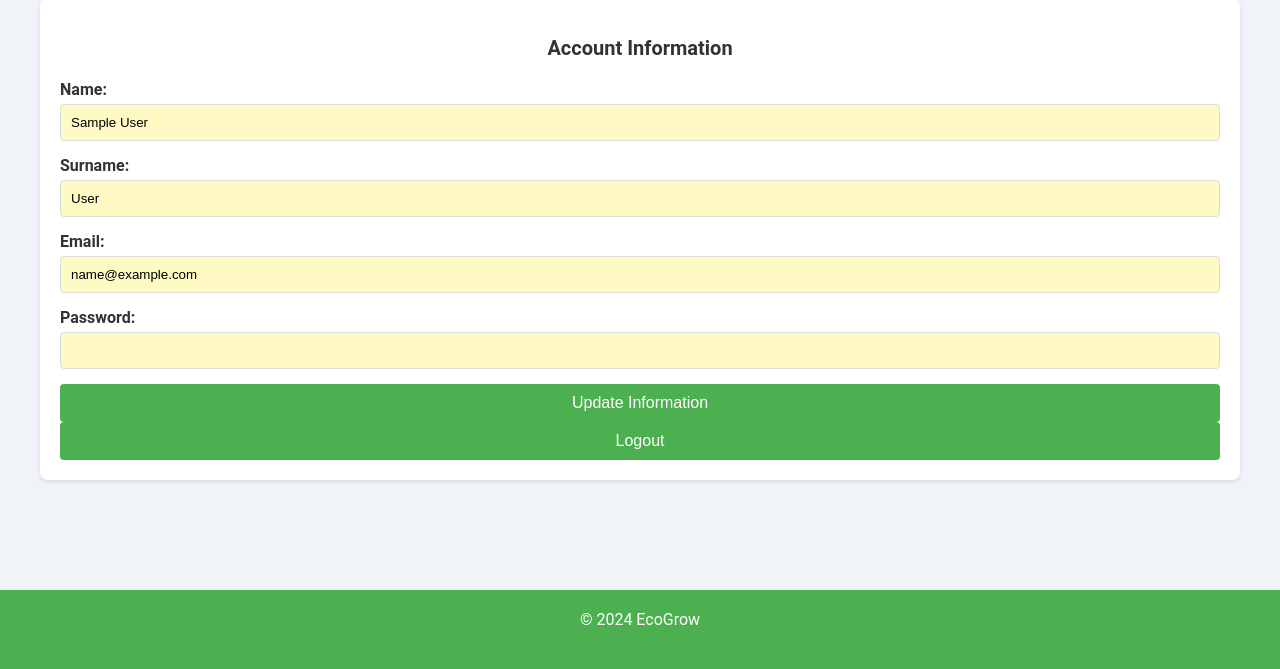
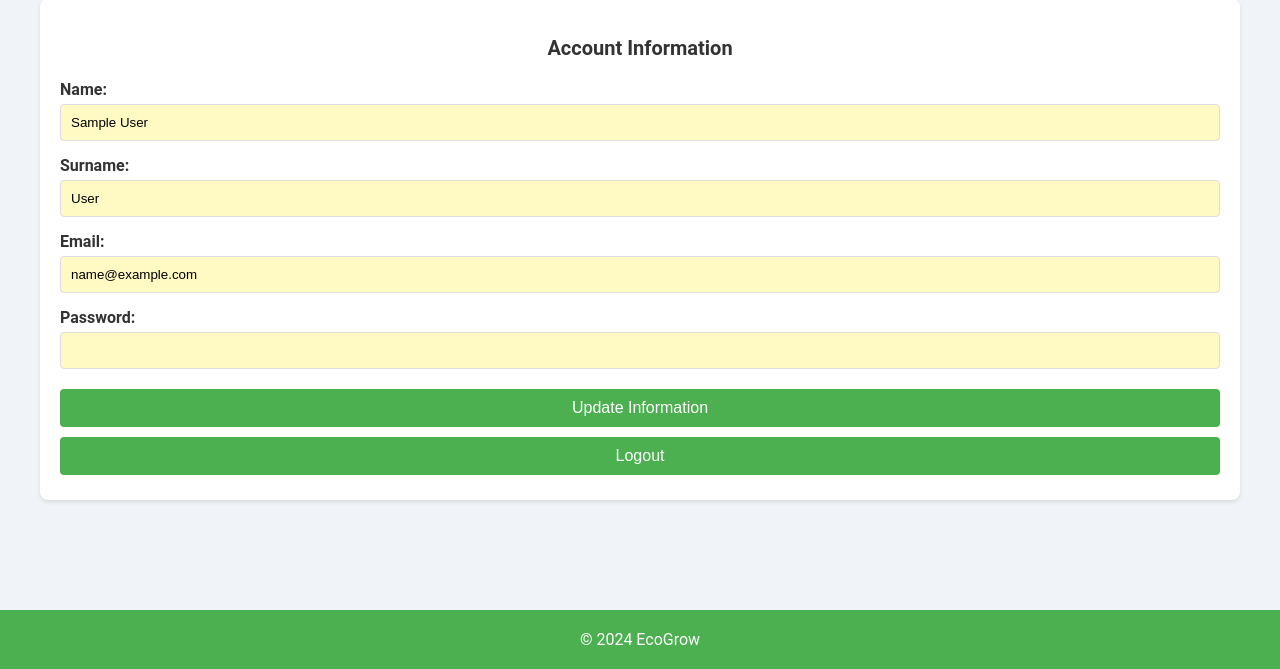
Before and after one commit to IanTerHaar/EcoGrow, a PHP site: page /pages/account.php in a window 1280 px wide. Shown: the part 205-874 px from the top of the page. Before the commit the page ends 830 px from the top, so only its background shows below. Run offline with PHP 8.4, Linux system fonts and the light colour scheme; the visitor is signed in with stand-in values (Sample User, id 1); tables that the repository leaves empty hold one stand-in row (values such as "Sample post").

Commit message:
add space between update information and logout buttons

```diff
--- a/assets/css/accountStyle.css
+++ b/assets/css/accountStyle.css
@@ -133,6 +133,11 @@ footer p {
     margin: 0;
 }
 
+.form-button {
+    margin-top: 5px; /* Adjust the top margin as needed */
+    margin-bottom: 5px; /* Adjust the bottom margin as needed */
+}
+
 @media (max-width: 600px) {
     nav ul {
         flex-wrap: wrap;
--- a/pages/account.php
+++ b/pages/account.php
@@ -123,11 +123,11 @@ $conn->close();
                 <label for="password">Password:</label>
                 <input type="password" id="password" name="password" required>
 
-                <button type="submit">Update Information</button>
+                <button type="submit" class="form-button">Update Information</button>
             </form>
 
             <form action="../process/logout.php" method="post">
-                <button type="submit">Logout</button>
+                <button type="submit" class="form-button">Logout</button>
             </form>
         </section>
     </main>
```
